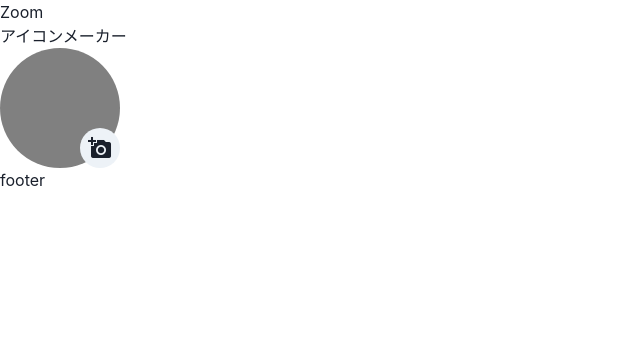
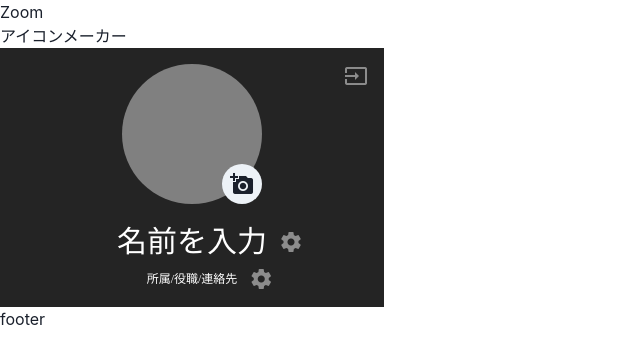
Before and after one commit to Chiji1108/zoom-icon-maker, a Next.js app: page / in a window 1280 px wide. Shown: the top 364 px of the page, without its empty margins (0-640 px from the left). Built offline with nearby package versions, Linux system fonts and the light colour scheme; a web font is replaced by a local one.

Commit message:
✏️ small fix

```diff
--- a/src/components/Form/Form.tsx
+++ b/src/components/Form/Form.tsx
@@ -17,12 +17,12 @@ import {
   Stack,
   Fade,
 } from "@chakra-ui/react";
-import { generate } from "../../lib/formUtils";
+// import { generate } from "../../lib/formUtils";
 import immer from "immer";
 import { useImmer } from "use-immer";
 import { Setting, SettingInput } from "../SettingInput";
 import icons from "../../lib/icons";
-import { TwitterInput } from "../TwitterInput";
+import { DataInput } from "../DataInput";
 import { Data } from "../../pages/api/twitter/[id]";
 
 export interface FormProps {}
@@ -54,7 +54,7 @@ const Form = ({}: FormProps) => {
 
   const [result, setResult] = useState<string>();
 
-  const handleTwitterInput = (data: Data) => {
+  const handleDataInput = (data: Data) => {
     setSrc(data.profile_image_url);
     updateName((draft) => {
       draft.text = data.name;
@@ -71,7 +71,7 @@ const Form = ({}: FormProps) => {
       <Box p="4" bg="rgb(36,36,36)" maxW="sm" pos="relative">
         <Box pos="absolute" top="0" right="0">
           <Stack p={2} spacing={0}>
-            <TwitterInput onChange={handleTwitterInput} />
+            <DataInput onChange={handleDataInput} />
             <Fade in={bio.setting.isHidden} unmountOnExit>
               <IconButton
                 // borderRadius="full"
@@ -89,10 +89,10 @@ const Form = ({}: FormProps) => {
           </Stack>
         </Box>
 
-        <VStack spacing="4">
+        <VStack spacing="3">
           <Box>
             <AvatarInput
-              boxSize={bio.setting.isHidden ? 140 : 120}
+              boxSize={bio.setting.isHidden ? 160 : 140}
               value={src}
               onChange={setSrc}
             />
--- a/src/pages/index.tsx
+++ b/src/pages/index.tsx
@@ -17,8 +17,8 @@ export default function Home() {
           <div>アイコンメーカー</div>
         </div>
         <div>
-          {/* <Form /> */}
-          <AvatarInput boxSize={120} value="" onChange={console.log} />
+          <Form />
+          {/* <AvatarInput boxSize={120} value="" onChange={console.log} /> */}
           {/* <ImageSelector src={""} onSelect={() => {}} /> */}
         </div>
       </main>
```
